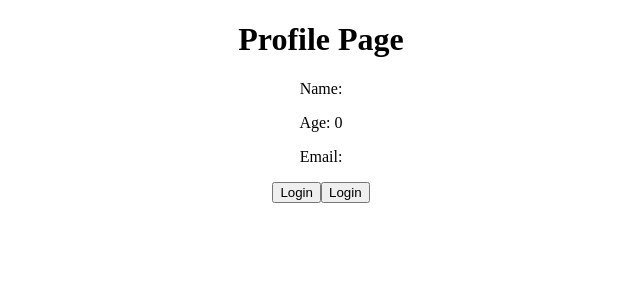
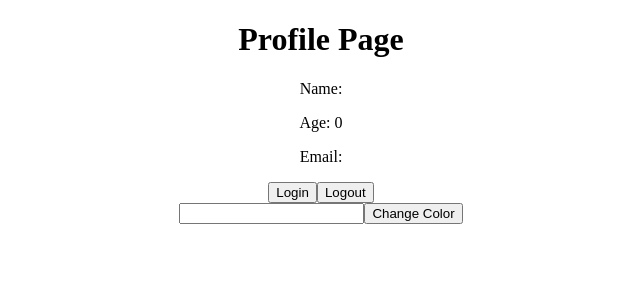
Before and after one commit to eduardojigub/redux-toolkit-studying, a React (Create React App) app: page / in a window 1280 px wide. Shown: the top 300 px of the page, without its empty margins (319-959 px from the left). Built offline with nearby package versions, Linux system fonts and the light colour scheme.

Commit message:
feat: themeColor reducer

```diff
--- a/src/App.js
+++ b/src/App.js
@@ -1,4 +1,5 @@
 import './App.css';
+import ChangeColor from './components/ChangeColor';
 import Login from './components/Login.jsx';
 import Profile from './components/Profile.jsx';
 
@@ -7,6 +8,7 @@
     <div className='App'>
       <Profile />
       <Login />
+      <ChangeColor />
     </div>
   );
 }
--- /dev/null
+++ b/src/components/ChangeColor.jsx
@@ -0,0 +1,18 @@
+import React, { useState } from 'react';
+import { useDispatch } from 'react-redux';
+import { changeColor } from '../features/theme';
+
+const ChangeColor = () => {
+  const [color, setColor] = useState('');
+
+  const dispatch = useDispatch();
+
+  return (
+    <div>
+      <input type='text' onChange={(e) => setColor(e.target.value)} />
+      <button onClick={() => dispatch(changeColor(color))}>Change Color</button>
+    </div>
+  );
+};
+
+export default ChangeColor;
--- a/src/components/Login.jsx
+++ b/src/components/Login.jsx
@@ -25,7 +25,7 @@
           dispatch(logout());
         }}
       >
-        Login
+        Logout
       </button>
     </div>
   );
--- a/src/components/Profile.jsx
+++ b/src/components/Profile.jsx
@@ -3,8 +3,10 @@
 
 const Profile = () => {
   const user = useSelector((state) => state.user.value);
+
+  const themeColor = useSelector((state) => state.theme.value);
   return (
-    <div>
+    <div style={{ color: themeColor }}>
       <h1>Profile Page</h1>
       <p>Name: {user.name} </p>
       <p>Age: {user.age}</p>
--- /dev/null
+++ b/src/features/theme.js
@@ -0,0 +1,17 @@
+import { createSlice } from '@reduxjs/toolkit';
+
+const initialStateValue = '';
+
+export const themeSlice = createSlice({
+  name: 'theme',
+  initialState: { value: initialStateValue },
+  reducers: {
+    changeColor: (state, action) => {
+      state.value = action.payload;
+    },
+  },
+});
+
+export const { changeColor } = themeSlice.actions;
+
+export default themeSlice.reducer;
--- a/src/index.js
+++ b/src/index.js
@@ -4,10 +4,12 @@
 import { configureStore } from '@reduxjs/toolkit';
 import { Provider } from 'react-redux';
 import userReducer from './features/user';
+import themeReducer from './features/theme';
 
 const store = configureStore({
   reducer: {
     user: userReducer,
+    theme: themeReducer,
   },
 });
 
```
